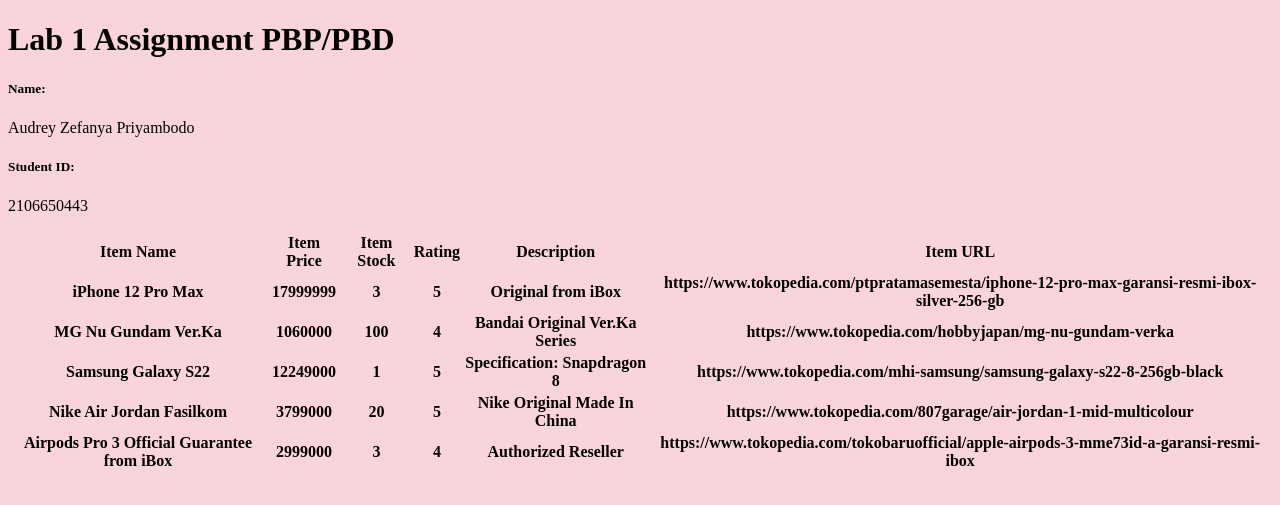
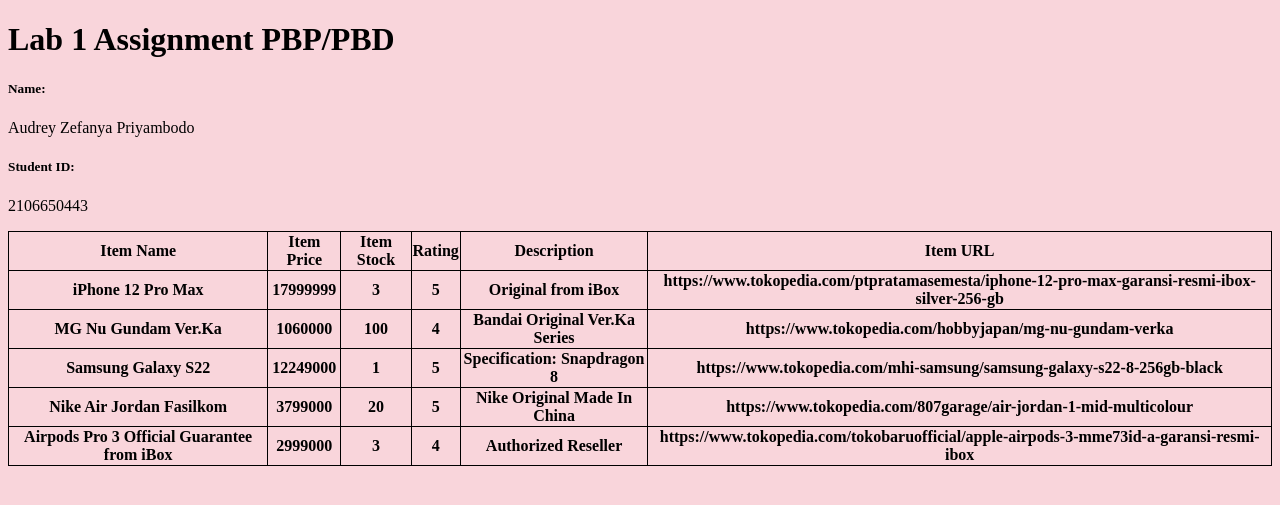
Before and after one commit to audreyzefanya/Tugas-2---Audrey, a Django app: page /katalog/ in a window 1280 px wide. Shown: the top 505 px of the page. Run offline with Django 4.2, Linux system fonts and the light colour scheme; data comes from the database, SQL or seed files in the repository; lists and menus that the app fills with data are empty.

Commit message:
todolist 2

```diff
--- a/static/css/style.css
+++ b/static/css/style.css
@@ -1,3 +1,8 @@
-body {
+table, td, th {
+    border-collapse: collapse;
+    border: 1px solid;
+    text-align: center;
+    }
+    body {
         background-color: rgb(249, 213, 219);
 }
```
